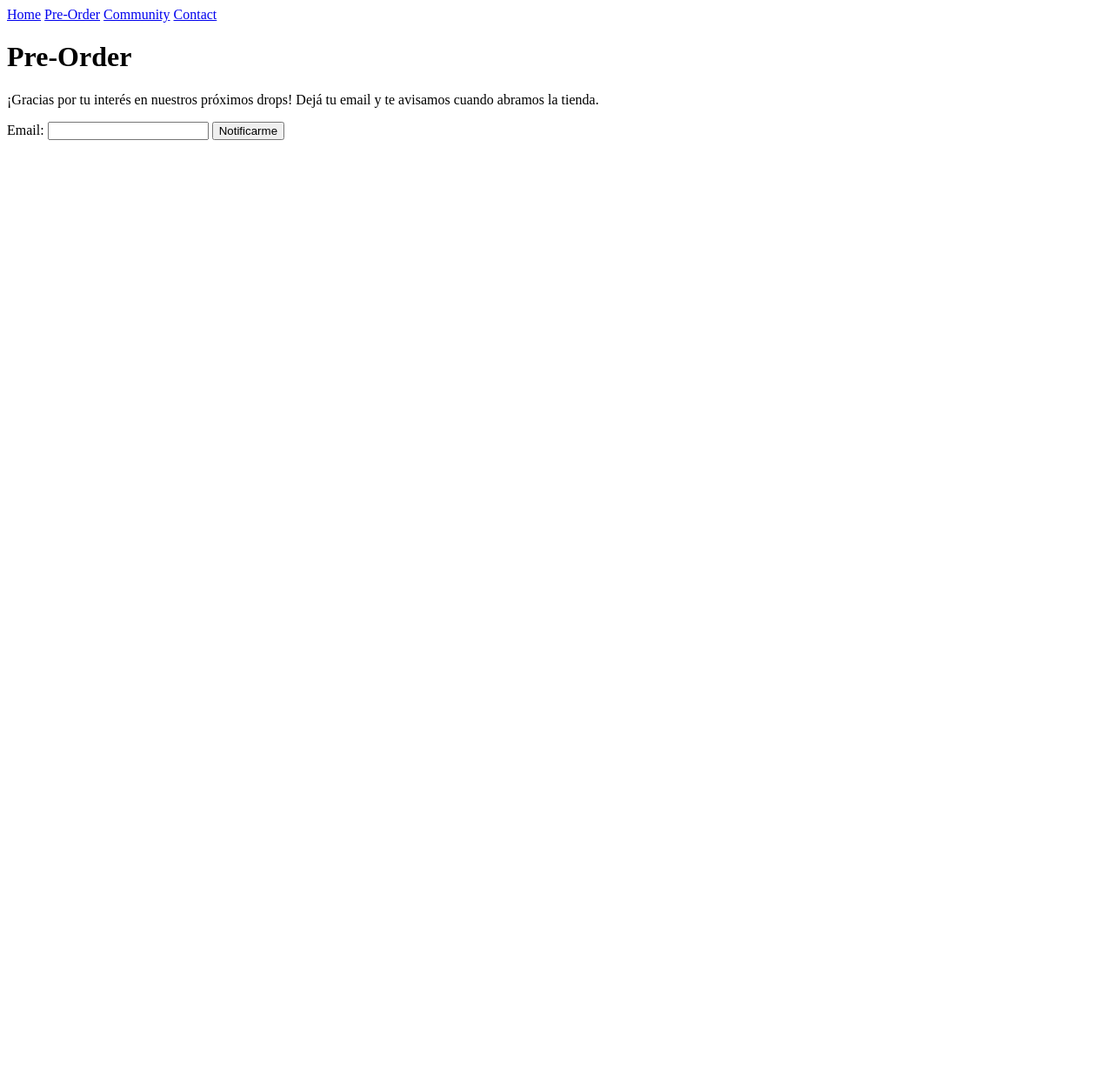
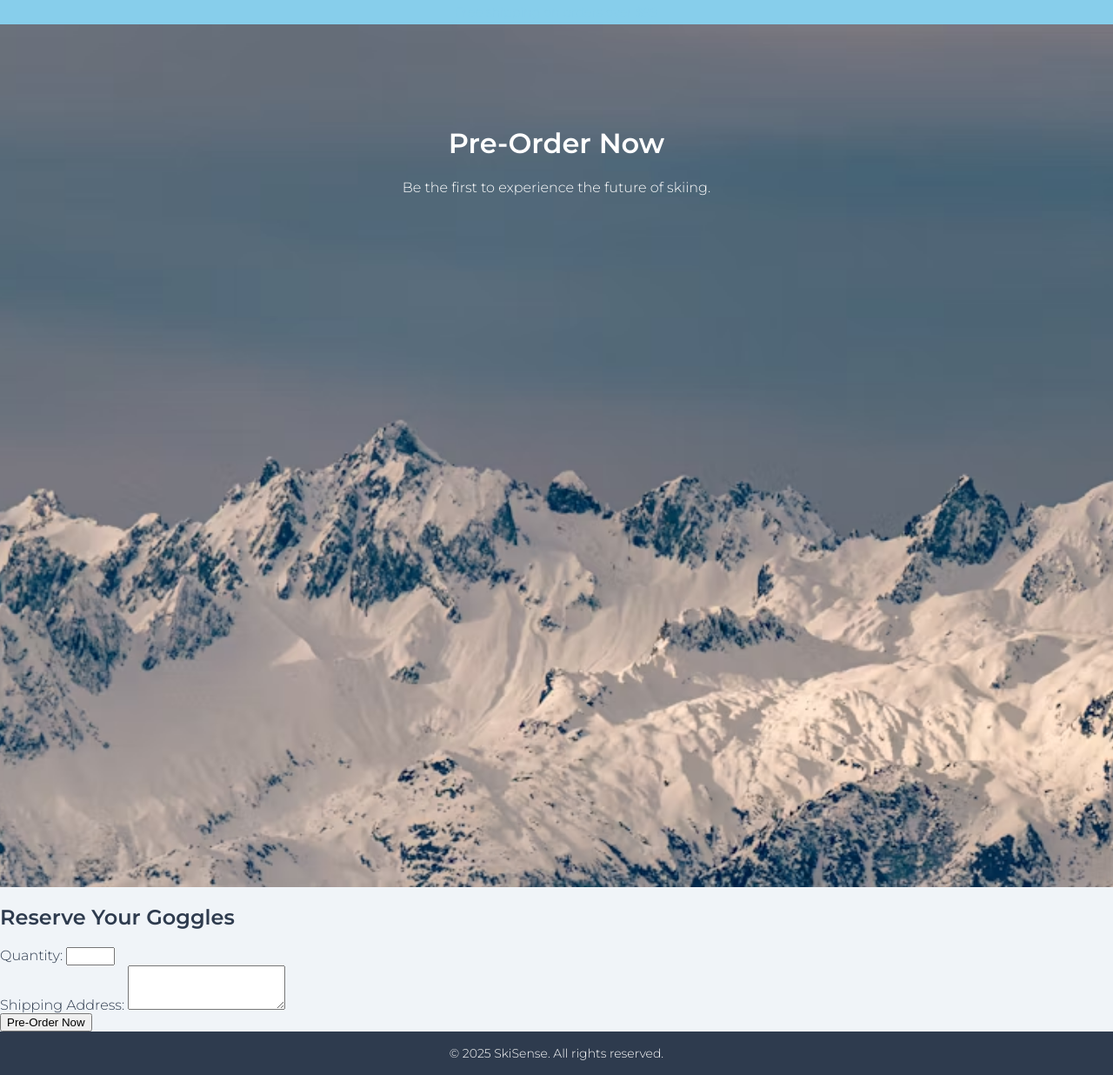
Before and after one commit to bautistagrigera/skisenselanding, a plain HTML site: page pre-order.html in a window 1280 px wide. Shown: the whole page at 87% size. Before the commit the page ends 800 px from the top, so only its background shows below. Drawn offline with Linux system fonts and the light colour scheme.

Commit message:
Update pre-order.html

```diff
--- a/pre-order.html
+++ b/pre-order.html
@@ -1,30 +1,36 @@
-<!-- pre-order.html -->
 <!DOCTYPE html>
-<html lang="es">
+<html lang="en">
 <head>
-  <meta charset="UTF-8" />
-  <meta name="viewport" content="width=device-width, initial-scale=1.0"/>
-  <link rel="stylesheet" href="css/styles.css" />
-  <title>Pre-Order · Skisen’s</title>
+  <meta charset="UTF-8">
+  <meta name="viewport" content="width=device-width, initial-scale=1.0">
+  <title>Pre-Order | SkiSense</title>
+  <link href="https://fonts.googleapis.com/css2?family=Orbitron:wght@400;700&family=Montserrat:wght@300;600&display=swap" rel="stylesheet">
+  <link rel="stylesheet" href="style.css">
 </head>
 <body>
-  <header>
-    <nav>
-      <a href="index.html" class="btn">Home</a>
-      <a href="pre-order.html" class="btn active">Pre-Order</a>
-      <a href="community.html" class="btn">Community</a>
-      <a href="contact.html" class="btn">Contact</a>
-    </nav>
+  <div class="top-bar">
+    <span class="top-bar__text">Free shipping on orders over $99</span>
+  </div>
+  <header class="main-header">
+    <h1>Pre-Order Now</h1>
+    <p>Be the first to experience the future of skiing.</p>
   </header>
-
-  <main>
-    <h1>Pre-Order</h1>
-    <p>¡Gracias por tu interés en nuestros próximos drops! Dejá tu email y te avisamos cuando abramos la tienda.</p>
-    <form action="#" method="POST">
-      <label for="email">Email:</label>
-      <input type="email" id="email" name="email" required />
-      <button type="submit" class="btn">Notificarme</button>
+  <section class="pre-order">
+    <h2>Reserve Your Goggles</h2>
+    <form action="checkout.html" method="POST">
+      <div class="form-group">
+        <label for="quantity">Quantity:</label>
+        <input type="number" id="quantity" name="quantity" min="1" max="10" required>
+      </div>
+      <div class="form-group">
+        <label for="address">Shipping Address:</label>
+        <textarea id="address" name="address" rows="3" required></textarea>
+      </div>
+      <button type="submit" class="btn">Pre-Order Now</button>
     </form>
-  </main>
+  </section>
+  <footer>
+    &copy; 2025 SkiSense. All rights reserved.
+  </footer>
 </body>
 </html>
```
